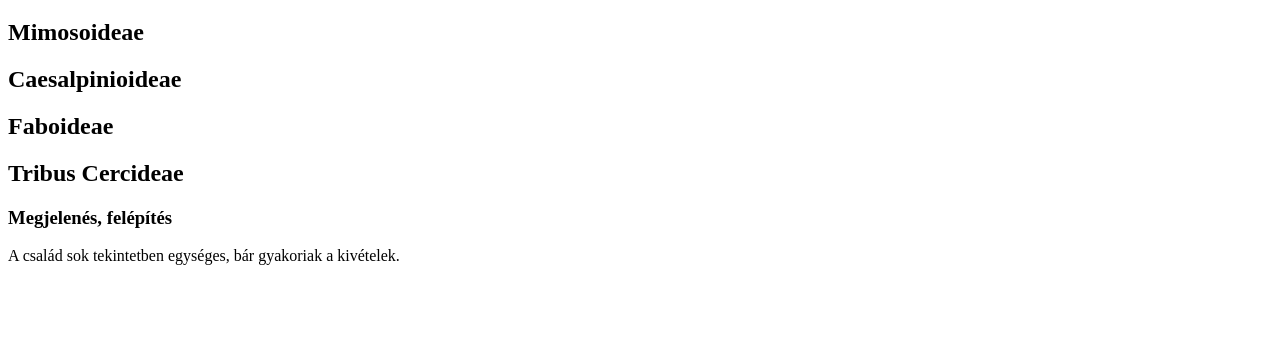
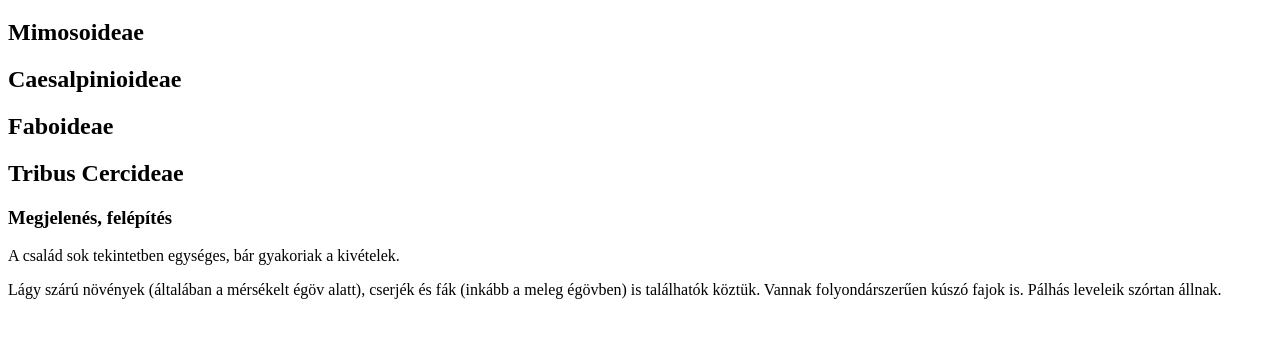
Before and after one commit to BalazsR2022/Pillang-vir-g-ak, a website: page index.html in a window 1280 px wide. Shown: the part 61-398 px from the top of the page. Drawn offline with Linux system fonts and the light colour scheme.

Commit message:
Lágy szárú növények

```diff
--- a/index.html
+++ b/index.html
@@ -17,6 +17,8 @@
 <h2>Tribus Cercideae</h2>
 <h3>Megjelenés, felépítés</h3>
 <p>A család sok tekintetben egységes, bár gyakoriak a kivételek.</p>
+<p>Lágy szárú növények (általában a mérsékelt égöv alatt), cserjék és fák (inkább a meleg égövben) is találhatók köztük. Vannak folyondárszerűen kúszó fajok is.
+ Pálhás leveleik szórtan állnak.</p>
 
 
 </body>
```
